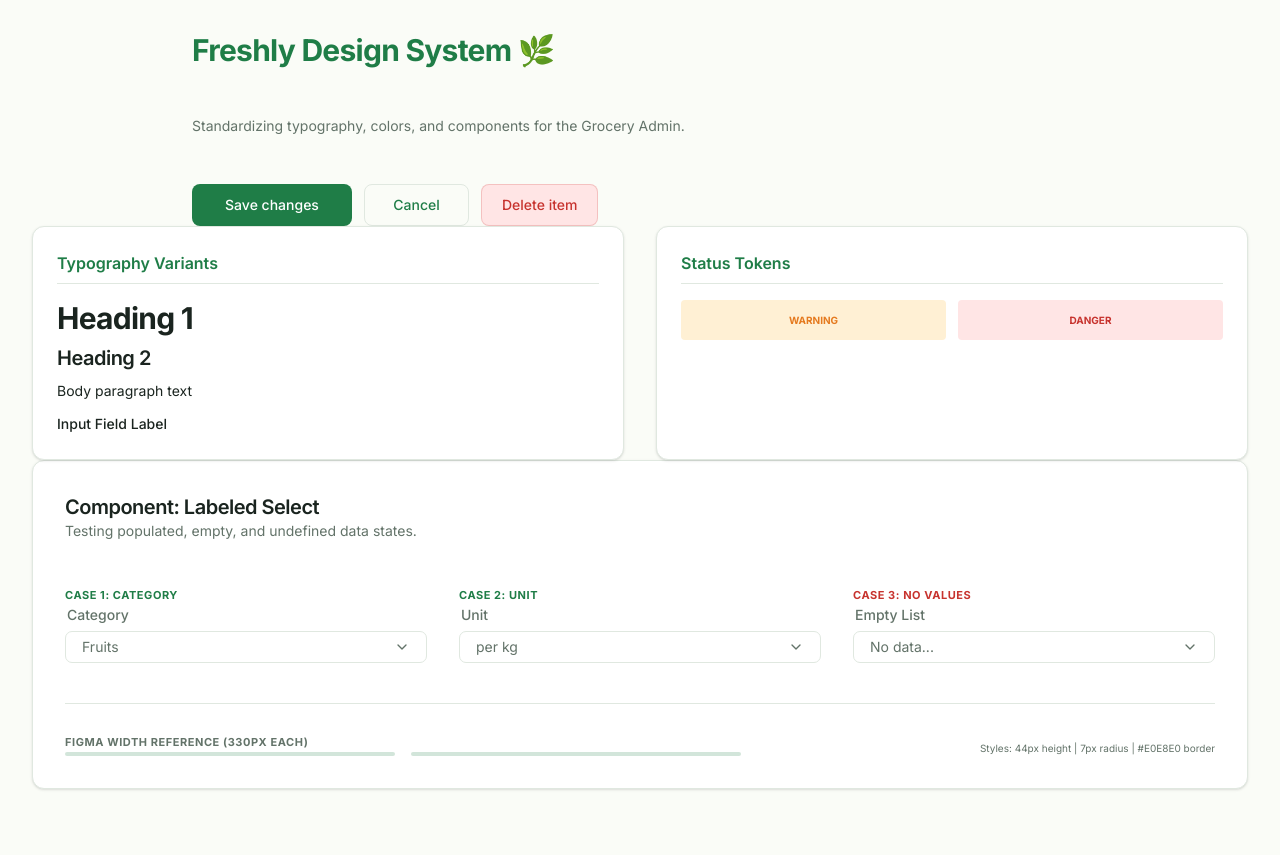
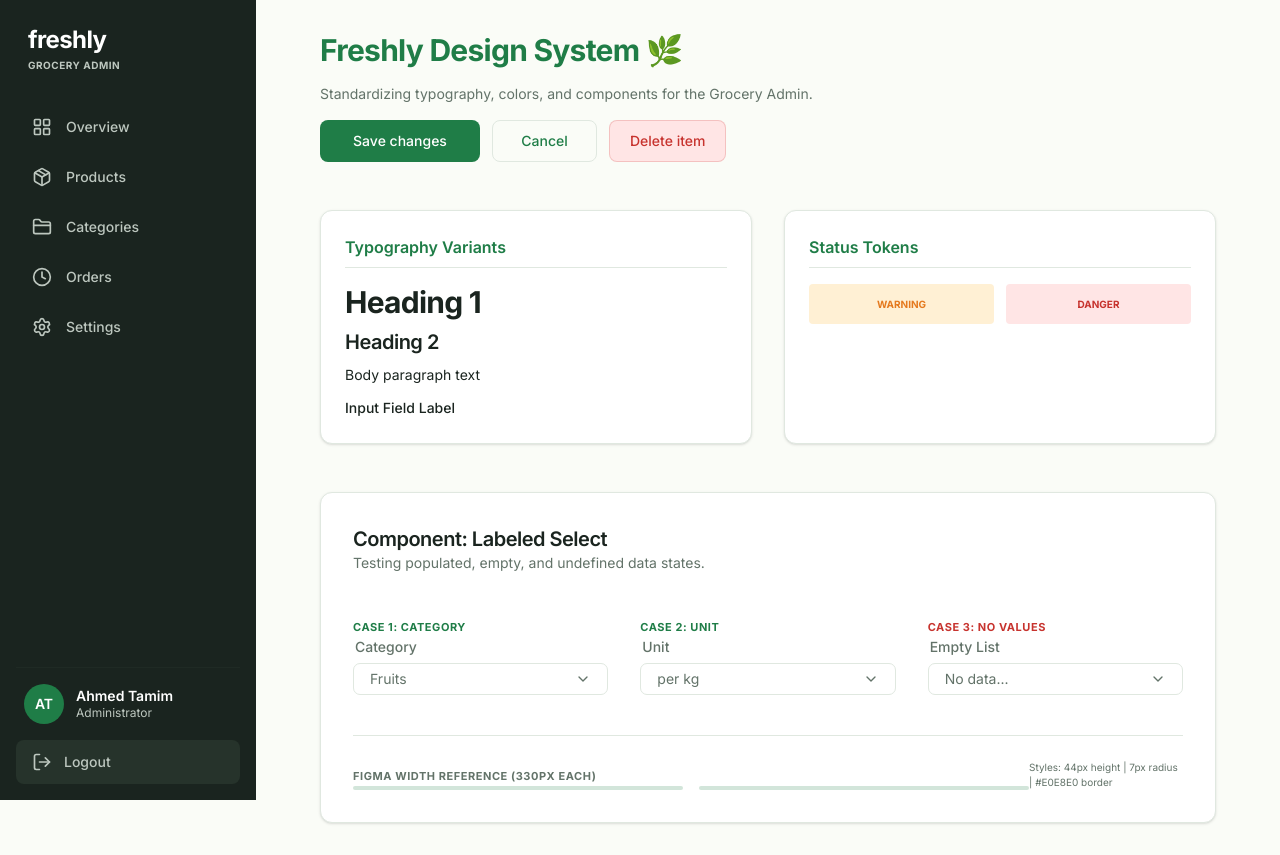
Before and after one commit to osama-Brightskies/grocery-ecommerce, a React (Vite) app: page / in a window 1280 px wide. Before the commit the page ends 821 px from the top, so only its background shows below. Built offline with nearby package versions, Linux system fonts and the light colour scheme.

Commit message:
#71 added a sidebar and split it into reusable components

```diff
--- a/src/App.tsx
+++ b/src/App.tsx
@@ -1,6 +1,8 @@
 import { LabeledSelect } from "./components/MySelect";
 import { Typography } from "./components/Typography";
 import Button from "./components/ui/button";
+import { Sidebar } from "./components/ui/sidebar";
+
 export default function App() {
   // --- MOCK DATA ---
   const categoryOptions = [
@@ -14,11 +16,17 @@ export default function App() {
   ];
 
   return (
-    <div className="min-h-screen bg-surface-soft p-8 font-sans antialiased">
+    <div className="flex min-h-screen bg-surface-soft font-sans antialiased">
+      {/* Sidebar Component */}
+      <Sidebar />
+
+      {/* Main Content Area */}
+      <main className="flex-1 p-8 overflow-y-auto">
         <div className="mx-auto max-w-4xl space-y-12">
           {/* ==========================================
               SECTION 1: TYPOGRAPHY SHOWCASE
               ========================================== */}
+          <div className="space-y-4">
             <Typography variant="h1" className="text-brand-primary">
               Freshly Design System 🌿
             </Typography>
@@ -113,7 +121,10 @@ export default function App() {
 
               {/* CASE 3: Undefined / No Values */}
               <div className="space-y-3">
-            <Typography variant="caption" className="text-status-danger-text">
+                <Typography
+                  variant="caption"
+                  className="text-status-danger-text"
+                >
                   Case 3: No Values
                 </Typography>
                 <LabeledSelect
@@ -144,5 +155,7 @@ export default function App() {
             </div>
           </div>
         </div>
+      </main>
+    </div>
   );
 }
--- /dev/null
+++ b/src/components/ui/sidebar.tsx
@@ -0,0 +1,68 @@
+import * as React from "react";
+import {
+  LayoutGrid,
+  Package,
+  FolderClosed,
+  Clock,
+  Settings,
+} from "lucide-react";
+import { SidebarNavItem } from "./sidebar/sidebar-nav-item";
+import { SidebarUserCard } from "./sidebar/sidebar-user-card";
+import { SidebarLogoutButton } from "./sidebar/sidebar-logout-button";
+
+const navItems = [
+  { title: "Overview", navLink: "#overview", icon: LayoutGrid },
+  { title: "Products", navLink: "#products", icon: Package },
+  { title: "Categories", navLink: "#categories", icon: FolderClosed },
+  { title: "Orders", navLink: "#orders", icon: Clock },
+  { title: "Settings", navLink: "#settings", icon: Settings },
+];
+
+export function Sidebar() {
+  const [activeItem, setActiveItem] = React.useState<string | null>(null);
+
+  const handleNavClick = (title: string, navLink: string) => {
+    setActiveItem(title);
+    window.history.pushState(null, "", navLink);
+  };
+
+  const handleLogout = () => {
+    console.log("Logged out successfully");
+  };
+
+  return (
+    <aside className="w-64 h-screen bg-sidebar-bg flex flex-col justify-between p-4 select-none shrink-0 font-sans sticky top-0">
+      <div className="space-y-8">
+        <div className="px-3 pt-2">
+          <h1 className="text-2xl font-bold text-white tracking-tight">
+            freshly
+          </h1>
+          <p className="text-[10px] font-bold tracking-wider text-text-subtle uppercase mt-0.5">
+            GROCERY ADMIN
+          </p>
+        </div>
+
+        <nav className="space-y-1.5">
+          {navItems.map((item) => (
+            <SidebarNavItem
+              key={item.title}
+              title={item.title}
+              icon={item.icon}
+              navLink={item.navLink}
+              isActive={activeItem === item.title}
+              onClick={() => handleNavClick(item.title, item.navLink)}
+            />
+          ))}
+        </nav>
+      </div>
+
+      {/* User Info & Actions */}
+      <div className="space-y-4 pt-4 border-t border-sidebar-button/40">
+        <SidebarUserCard name="Ahmed Tamim" role="Administrator" initials="AT" />
+        <SidebarLogoutButton onLogout={handleLogout} />
+      </div>
+    </aside>
+  );
+}
+
+export default Sidebar;
--- /dev/null
+++ b/src/components/ui/sidebar/sidebar-logout-button.tsx
@@ -0,0 +1,32 @@
+import * as React from "react";
+import { LogOut } from "lucide-react";
+import { cn } from "@/lib/utils";
+
+export interface SidebarLogoutButtonProps extends React.ButtonHTMLAttributes<HTMLButtonElement> {
+  onLogout?: () => void;
+  label?: string;
+}
+
+export function SidebarLogoutButton({
+  onLogout,
+  label = "Logout",
+  className,
+  ...props
+}: SidebarLogoutButtonProps) {
+  return (
+    <button
+      type="button"
+      onClick={onLogout}
+      className={cn(
+        "w-full flex items-center gap-3 px-4 py-3 rounded-lg text-sm font-medium text-text-subtle bg-sidebar-button hover:text-white hover:bg-sidebar-button/80 transition-colors select-none",
+        className,
+      )}
+      {...props}
+    >
+      <LogOut className="w-5 h-5 shrink-0" />
+      <span>{label}</span>
+    </button>
+  );
+}
+
+export default SidebarLogoutButton;
--- /dev/null
+++ b/src/components/ui/sidebar/sidebar-nav-item.tsx
@@ -0,0 +1,44 @@
+import * as React from "react";
+import { cn } from "@/lib/utils";
+
+export interface SidebarNavItemProps {
+  title: string;
+  icon: React.ElementType;
+  navLink: string;
+  isActive?: boolean;
+  onClick?: () => void;
+  className?: string;
+}
+
+export function SidebarNavItem({
+  title,
+  icon: Icon,
+  navLink,
+  isActive = false,
+  onClick,
+  className,
+}: SidebarNavItemProps) {
+  return (
+    <a
+      href={navLink}
+      onClick={(e) => {
+        if (onClick) {
+          e.preventDefault();
+          onClick();
+        }
+      }}
+      className={cn(
+        "w-full flex items-center gap-3.5 px-4 py-3 rounded-lg text-sm font-medium transition-colors cursor-pointer select-none",
+        isActive
+          ? "bg-brand-primary text-white shadow-sm"
+          : "text-text-subtle hover:text-white hover:bg-sidebar-button",
+        className,
+      )}
+    >
+      <Icon className="w-5 h-5 shrink-0" />
+      <span>{title}</span>
+    </a>
+  );
+}
+
+export default SidebarNavItem;
--- /dev/null
+++ b/src/components/ui/sidebar/sidebar-user-card.tsx
@@ -0,0 +1,50 @@
+import { cn } from "@/lib/utils";
+
+export interface SidebarUserCardProps {
+  name: string;
+  role: string;
+  initials?: string;
+  avatarUrl?: string;
+  className?: string;
+}
+
+export function SidebarUserCard({
+  name,
+  role,
+  initials,
+  avatarUrl,
+  className,
+}: SidebarUserCardProps) {
+  const displayInitials =
+    initials ||
+    name
+      .split(" ")
+      .map((n) => n[0])
+      .join("")
+      .toUpperCase()
+      .slice(0, 2);
+
+  return (
+    <div className={cn("flex items-center gap-3 px-2 select-none", className)}>
+      {avatarUrl ? (
+        <img
+          src={avatarUrl}
+          alt={name}
+          className="w-10 h-10 rounded-full object-cover shrink-0"
+        />
+      ) : (
+        <div className="w-10 h-10 rounded-full bg-brand-primary flex items-center justify-center text-white text-sm font-semibold shrink-0">
+          {displayInitials}
+        </div>
+      )}
+      <div className="min-w-0">
+        <p className="text-sm font-semibold text-white truncate leading-tight">
+          {name}
+        </p>
+        <p className="text-xs text-text-subtle truncate">{role}</p>
+      </div>
+    </div>
+  );
+}
+
+export default SidebarUserCard;
```
Lines whose indentation alone changed are shown as unchanged.
